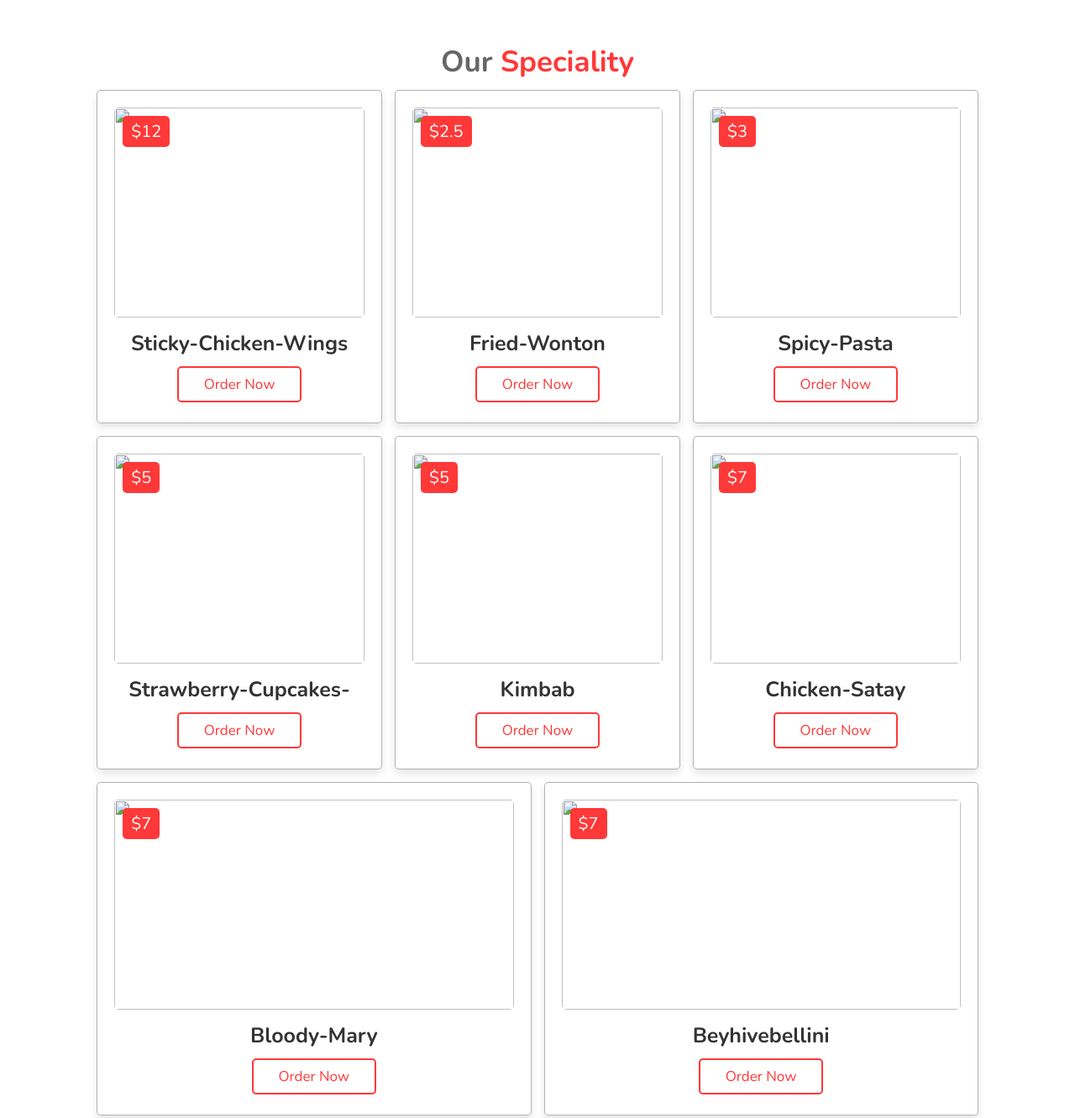
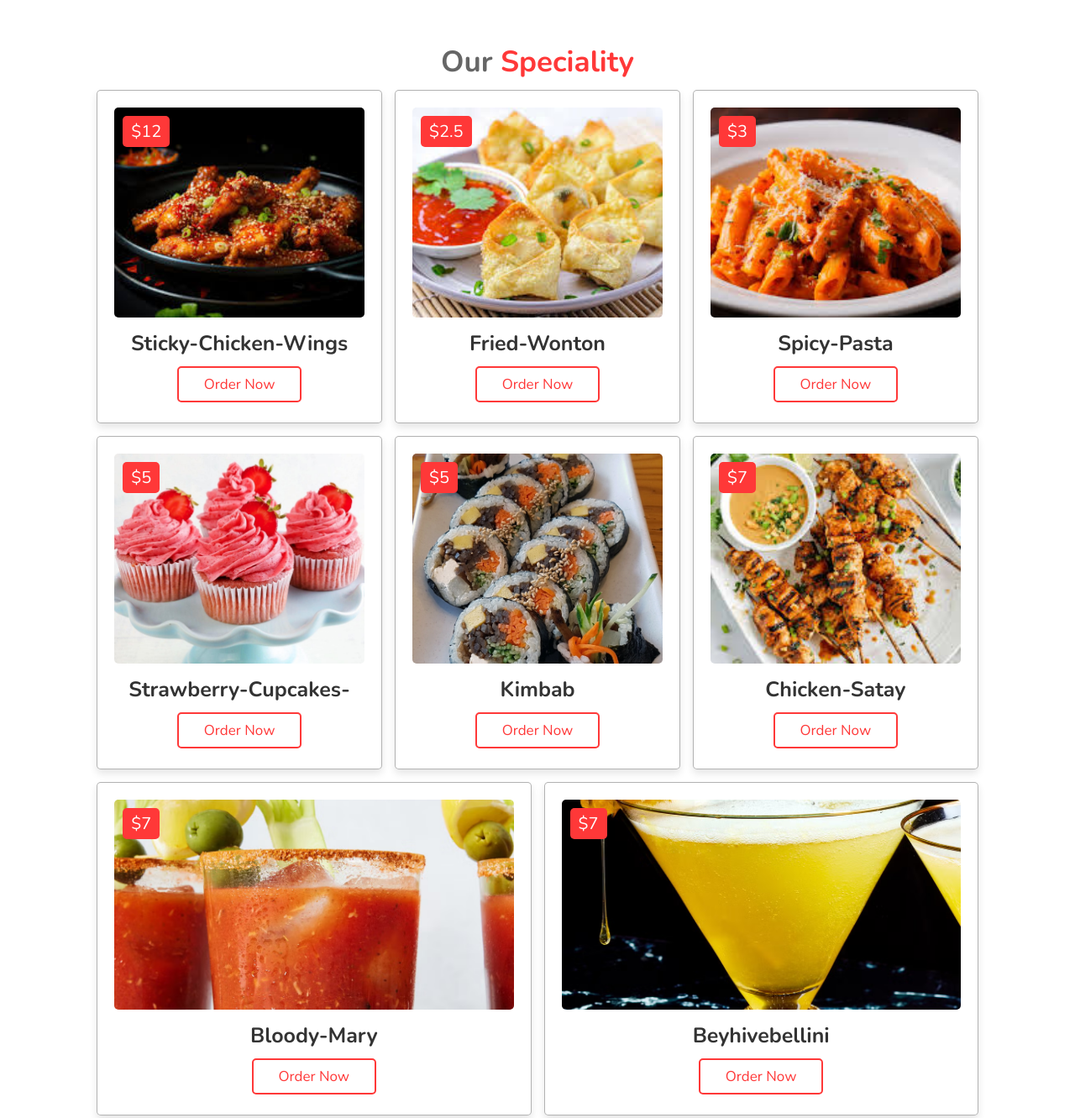
Before and after one commit to mealea405/Website-Food, a plain HTML site: page index.html in a window 1280 px wide. Shown: the part 780-2111 px from the top of the page at 84% size. Drawn offline with nearby package versions, Linux system fonts and the light colour scheme; files whose address does not match are found by name.

Commit message:
Update index.html

```diff
--- a/index.html
+++ b/index.html
@@ -60,27 +60,27 @@
         <div class="box-container">
             <div class="box">
                 <span class="price">$12 </span>
-                    <img src="image/sticky-chicken-wings.jpg "alt="">
+                    <img src="Images/sticky-chicken-wings.jpg "alt="">
                     <h3 >sticky-chicken-wings</h3>
             <a href="#" class="btn">order now</a>
             </div>
             <div class="box">
                 <span class="price">$2.5 </span>
-                    <img src="image/fried-wonton.jpg"alt="">
+                    <img src="Images/fried-wonton.jpg"alt="">
                     <h3 >fried-wonton</h3>
                 <a href="#" class="btn">order now</a>
             </div>
 
             <div class="box">
                 <span class="price">$3 </span>
-                    <img src="image/spicy-pasta.jpg"alt="">
+                    <img src="Images/spicy-pasta.jpg"alt="">
                     <h3>spicy-pasta</h3>
                 <a href="#" class="btn">order now</a>
             </div>
 
             <div class="box">
                 <span class="price">$5 </span>
-                    <img src="Image/strawberry-cupcakes-.jpg"alt="">
+                    <img src="Images/strawberry-cupcakes-.jpg"alt="">
                     <h3>strawberry-cupcakes-</h3>
                 <a href="#" class="btn">order now</a>
             </div>
@@ -88,27 +88,27 @@
             <div class="box">
                 <span class="price">$5 </span>
 
-                    <img src="image/kimbab.jpg"alt="">
+                    <img src="Images/kimbab.jpg"alt="">
                     <h3>kimbab</h3>
                 <a href="#" class="btn">order now</a>
             </div>
 
             <div class="box">
                 <span class="price">$7 </span>
-                <img src="Image/chicken-satay.jpg"alt="">
+                <img src="Images/chicken-satay.jpg"alt="">
                 <h3>chicken-satay</h3>
                 <a href="#" class="btn">order now</a>
             </div>
 
              <div class="box">
                 <span class="price">$7 </span>
-                <img src="Image/bloody-mary.avif"alt="">
+                <img src="Images/bloody-mary.avif"alt="">
                 <h3>Bloody-mary</h3>
                 <a href="#" class="btn">order now</a>
             </div>
             <div class="box">
                 <span class="price">$7 </span>
-                <img src="Image/beyhivebellini.avif"alt="">
+                <img src="Images/beyhivebellini.avif"alt="">
                 <h3>Beyhivebellini</h3>
                 <a href="#" class="btn">order now</a>
             </div>
```
